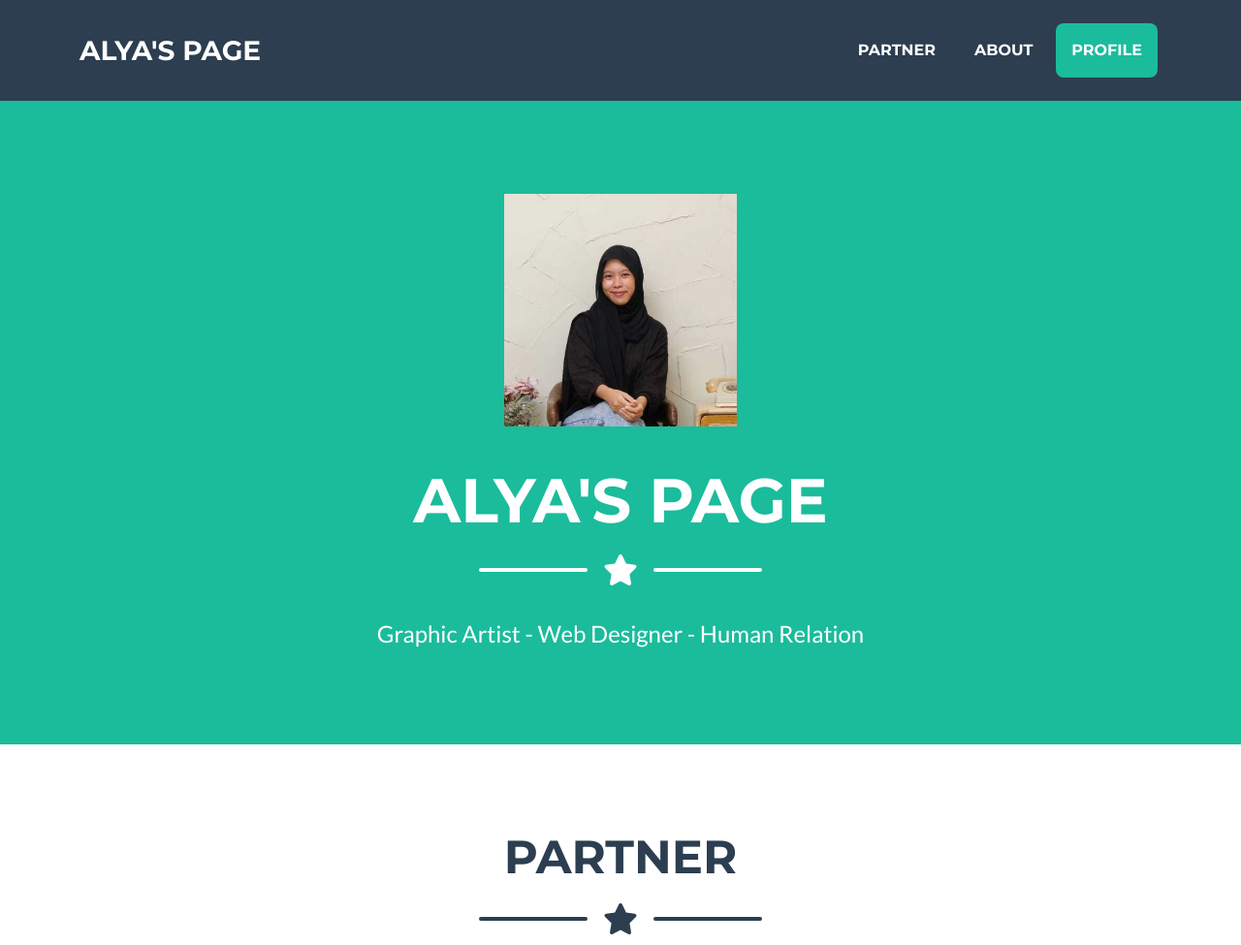
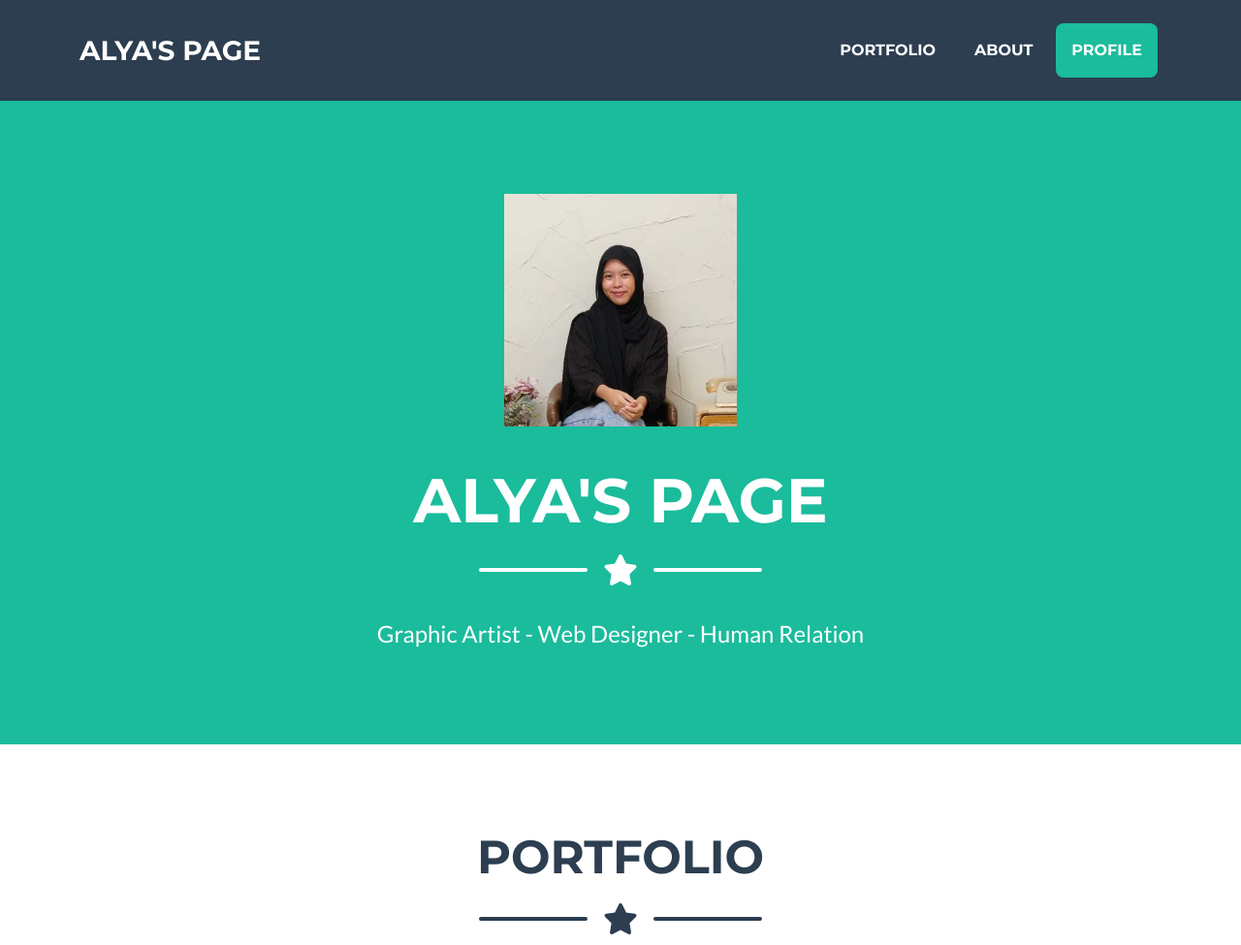
Before and after one commit to alyaapm/alyaapm.github.io, a plain HTML site: page index.html in a window 1280 px wide. Shown: the top 975 px of the page at 97% size. Drawn offline with nearby package versions, Linux system fonts and the light colour scheme; a script that the page names is missing; files whose address does not match are found by name.

Commit message:
Update index.html

```diff
--- a/index.html
+++ b/index.html
@@ -33,7 +33,7 @@
         </button>
         <div class="collapse navbar-collapse" id="navbarResponsive">
           <ul class="navbar-nav ms-auto">
-            <li class="nav-item mx-0 mx-lg-1"><a class="nav-link py-3 px-0 px-lg-3 rounded" href="#partner">Partner</a></li>
+            <li class="nav-item mx-0 mx-lg-1"><a class="nav-link py-3 px-0 px-lg-3 rounded" href="#Portfolio">Portfolio</a></li>
             <li class="nav-item mx-0 mx-lg-1"><a class="nav-link py-3 px-0 px-lg-3 rounded" href="#about">About</a></li>
             <li class="nav-item mx-0 mx-lg-1"><a class="nav-link py-3 px-0 px-lg-3 rounded" href="#profile">Profile</a></li>
           </ul>
@@ -57,20 +57,20 @@
         <p class="masthead-subheading font-weight-light mb-0">Graphic Artist - Web Designer - Human Relation</p>
       </div>
     </header>
-    <!-- Partner Section-->
-    <section class="page-section portfolio" id="partner">
+    <!-- Portfolio Section-->
+    <section class="page-section portfolio" id="Portfolio">
       <div class="container">
-        <!-- Partner Section Heading-->
-        <h2 class="page-section-heading text-center text-uppercase text-secondary mb-0">Partner</h2>
+        <!-- Portfolio Section Heading-->
+        <h2 class="page-section-heading text-center text-uppercase text-secondary mb-0">Portfolio</h2>
         <!-- Icon Divider-->
         <div class="divider-custom">
           <div class="divider-custom-line"></div>
           <div class="divider-custom-icon"><i class="fas fa-star"></i></div>
           <div class="divider-custom-line"></div>
         </div>
-        <!-- Partner Grid Items-->
+        <!-- Portfolio Grid Items-->
         <div class="row justify-content-center">
-          <!-- Partner Item 1-->
+          <!-- Portfolio Item 1-->
           <div class="col-md-6 col-lg-4 mb-5">
             <div class="portfolio-item mx-auto" data-bs-toggle="modal" data-bs-target="#portfolioModal1">
               <div class="portfolio-item-caption d-flex align-items-center justify-content-center h-100 w-100">
@@ -79,7 +79,7 @@
               <img class="img-fluid" src="assets/img/math.jpg" alt="..." />
             </div>
           </div>
-          <!-- last partner 1-->
+          <!-- last Portfolio 1-->
         </div>
       </div>
     </section>
@@ -141,8 +141,8 @@
     <div class="copyright py-4 text-center text-white">
       <div class="container"><small>Copyright &copy; Your Website 2023</small></div>
     </div>
-    <!-- Partner Modals-->
-    <!-- Partner Modal 1-->
+    <!-- Portfolio Modals-->
+    <!-- Portfolio Modal 1-->
     <div class="portfolio-modal modal fade" id="portfolioModal1" tabindex="-1" aria-labelledby="portfolioModal1" aria-hidden="true">
       <div class="modal-dialog modal-xl">
         <div class="modal-content">
@@ -151,7 +151,7 @@
             <div class="container">
               <div class="row justify-content-center">
                 <div class="col-lg-8">
-                  <!-- Partner Modal - Title-->
+                  <!-- Portfolio Modal - Title-->
                   <h2 class="portfolio-modal-title text-secondary text-uppercase mb-0">Log Cabin</h2>
                   <!-- Icon Divider-->
                   <div class="divider-custom">
@@ -159,9 +159,9 @@
                     <div class="divider-custom-icon"><i class="fas fa-star"></i></div>
                     <div class="divider-custom-line"></div>
                   </div>
-                  <!-- Partner Modal - Image-->
-                  <img class="img-fluid rounded mb-5" src="assets/img/partner/cabin.png" alt="..." />
-                  <!-- Partner Modal - Text-->
+                  <!-- Portfolio Modal - Image-->
+                  <img class="img-fluid rounded mb-5" src="assets/img/math.jpg" alt="..." />
+                  <!-- Portfolio Modal - Text-->
                   <p>Lorem ipsum dolor sit amet, consectetur adipisicing elit. Mollitia neque assumenda ipsam nihil, molestias magnam, recusandae quos quis inventore quisquam velit asperiores, vitae? Reprehenderit soluta, eos quod consequuntur itaque. Nam.</p>
                   <button class="btn btn-primary" data-bs-dismiss="modal">
                     <i class="fas fa-xmark fa-fw"></i>
```
